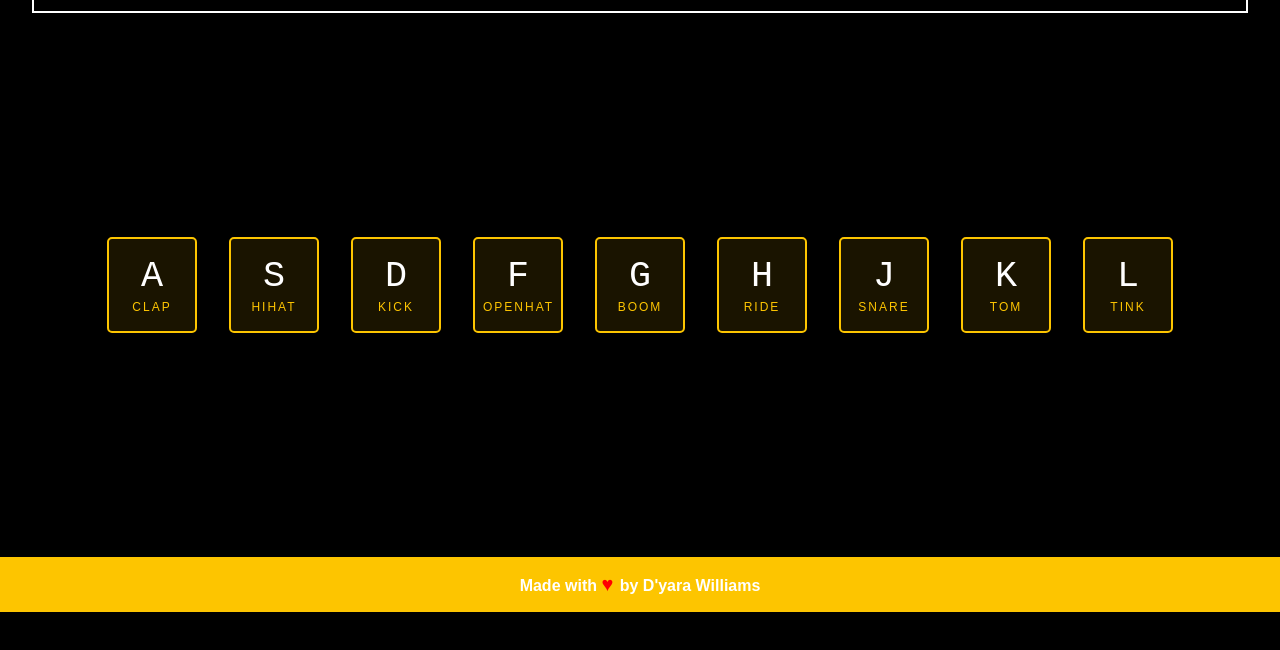
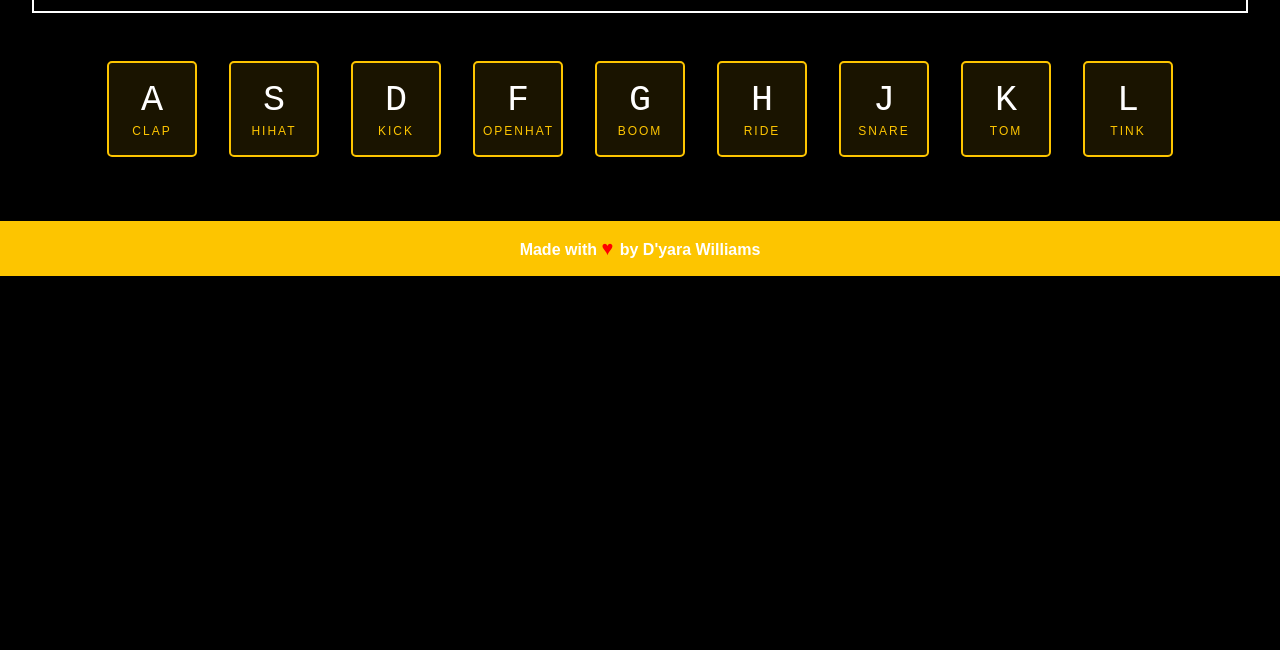
Before and after one commit to dyarawilliams/JavaScript30, a plain HTML site: page 01 - JavaScript Drum Kit/index.html in a window 1280 px wide. Shown: the part 108-758 px from the top of the page. Drawn offline with Linux system fonts and the light colour scheme.

Commit message:
Update style.css

```diff
--- a/01 - JavaScript Drum Kit/css/style.css
+++ b/01 - JavaScript Drum Kit/css/style.css
@@ -29,7 +29,7 @@ header {
 }
 
 .keys {
-  height: 60vh;
+  height: 100%;
   margin: 2em;
   display: flex;
   justify-content: center;
@@ -71,6 +71,7 @@ span {
 
 footer {
   height: 55px;
+  margin-top: 3em;
   padding: 1em;
   background-color: #fdc500;
 }
```
